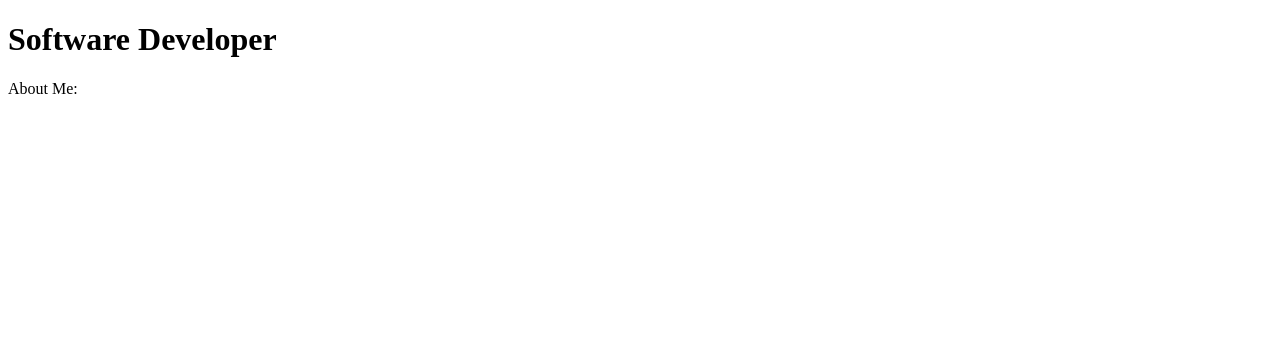
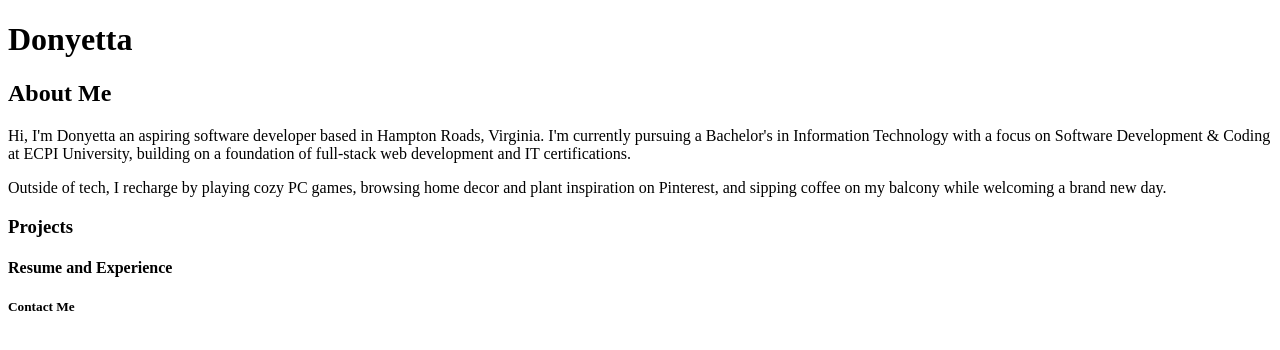
Before and after one commit to Donyetta/Projects, a plain HTML site: page index.html in a window 1280 px wide. Drawn offline with Linux system fonts and the light colour scheme.

Commit message:
Recreate index.html with complete HTML structure

```diff
--- a/index.html
+++ b/index.html
@@ -1,13 +1,23 @@
 <!DOCTYPE html>
 <html>
 <head>
+    <meta charset="UTF-8">
     <meta name="viewport" content="width=device-width, initial-scale=1.0">
 <title>Page Title</title>
 </head>
 <body>
 
-<h1>Software Developer</h1>
-<p>About Me:</p>
+<!-- Section Headings -->
+<h1>Donyetta</h1>
+<h2>About Me</h2>
+<p>Hi, I'm Donyetta an aspiring software developer based in Hampton Roads, Virginia. I'm currently pursuing a Bachelor's in Information Technology
+    with a focus on Software Development & Coding at ECPI University, building on a foundation of full-stack web development and IT certifications.
+</p>
+<p>Outside of tech, I recharge by playing cozy PC games, browsing home decor and plant inspiration on Pinterest, and sipping coffee on my balcony
+    while welcoming a brand new day. </p>
+<h3>Projects</h3>
+<h4>Resume and Experience</h4>
+<h5>Contact Me</h5>
 
 </body>
 </html>
```
